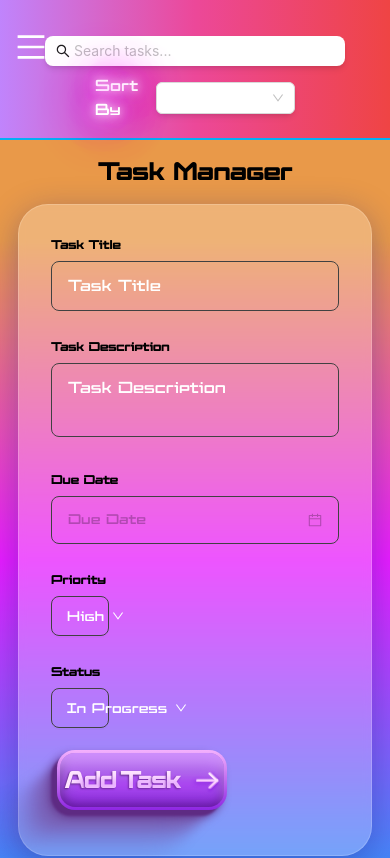
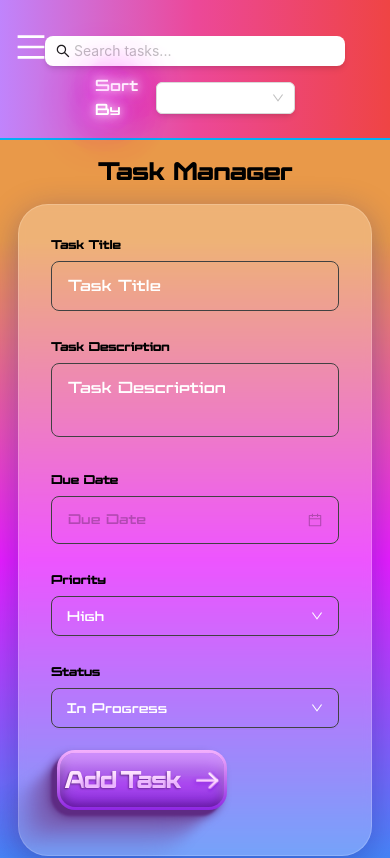
Before and after one commit to kaustubhduse/Task-Manager, a React (Create React App) app: page /add-task in a window 390 px wide. Shown: the top 858 px of the page. Built offline with nearby package versions, Linux system fonts and the light colour scheme.

Commit message:
Updated EditForm component to include font-elevon class

```diff
--- a/src/components/TaskForm.tsx
+++ b/src/components/TaskForm.tsx
@@ -1,4 +1,3 @@
-// TaskForm.tsx
 import React, { useState } from 'react';
 import { DatePicker, Dropdown, Menu, Button as AntButton } from 'antd';
 import { DownOutlined } from '@ant-design/icons';
@@ -99,6 +98,7 @@ const TaskForm: React.FC = () => {
             placeholder="Due Date"
             className="w-full py-3 px-4 rounded-lg text-white bg-transparent border border-[#414141] placeholder-opacity-50 focus:outline-none focus:border-[#e81cff] font-elevon"
             onChange={handleDateChange}
+            style={{ width: '100%' }} // Ensure DatePicker takes full width
           />
         </div>
         <div className="flex flex-col gap-1">
@@ -107,7 +107,8 @@ const TaskForm: React.FC = () => {
           </label>
           <Dropdown overlay={priorityMenu} trigger={['click']} className="font-elevon">
             <AntButton
-              className="w-[20%] rounded-lg bg-transparent border border-[#414141] text-white focus:outline-none focus:border-[#e81cff] flex justify-between items-center h-10"
+              className="w-full md:w-[20%] rounded-lg bg-transparent border border-[#414141] text-white focus:outline-none focus:border-[#e81cff] flex justify-between items-center h-10"
+              style={{ maxWidth: '100%', textAlign: 'left' }} // Ensure button is full-width on small screens
             >
               {task.priority} <DownOutlined />
             </AntButton>
@@ -119,7 +120,8 @@ const TaskForm: React.FC = () => {
           </label>
           <Dropdown overlay={statusMenu} trigger={['click']} className="font-elevon">
             <AntButton
-              className="w-[20%] rounded-lg bg-transparent border border-[#414141] text-white focus:outline-none focus:border-[#e81cff] flex justify-between items-center h-10"
+              className="w-full md:w-[20%] rounded-lg bg-transparent border border-[#414141] text-white focus:outline-none focus:border-[#e81cff] flex justify-between items-center h-10"
+              style={{ maxWidth: '100%', textAlign: 'left' }} // Ensure button is full-width on small screens
             >
               {task.status} <DownOutlined />
             </AntButton>
```
